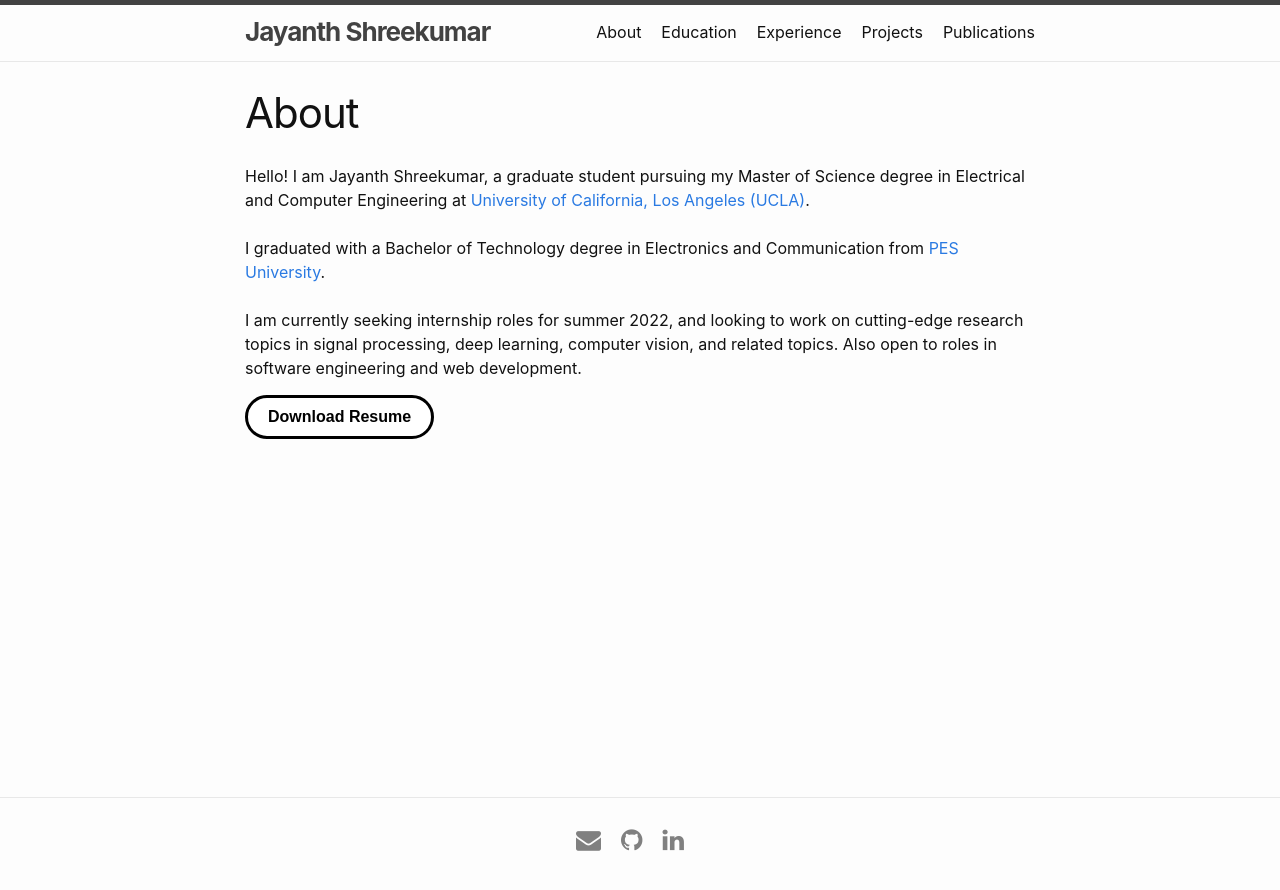
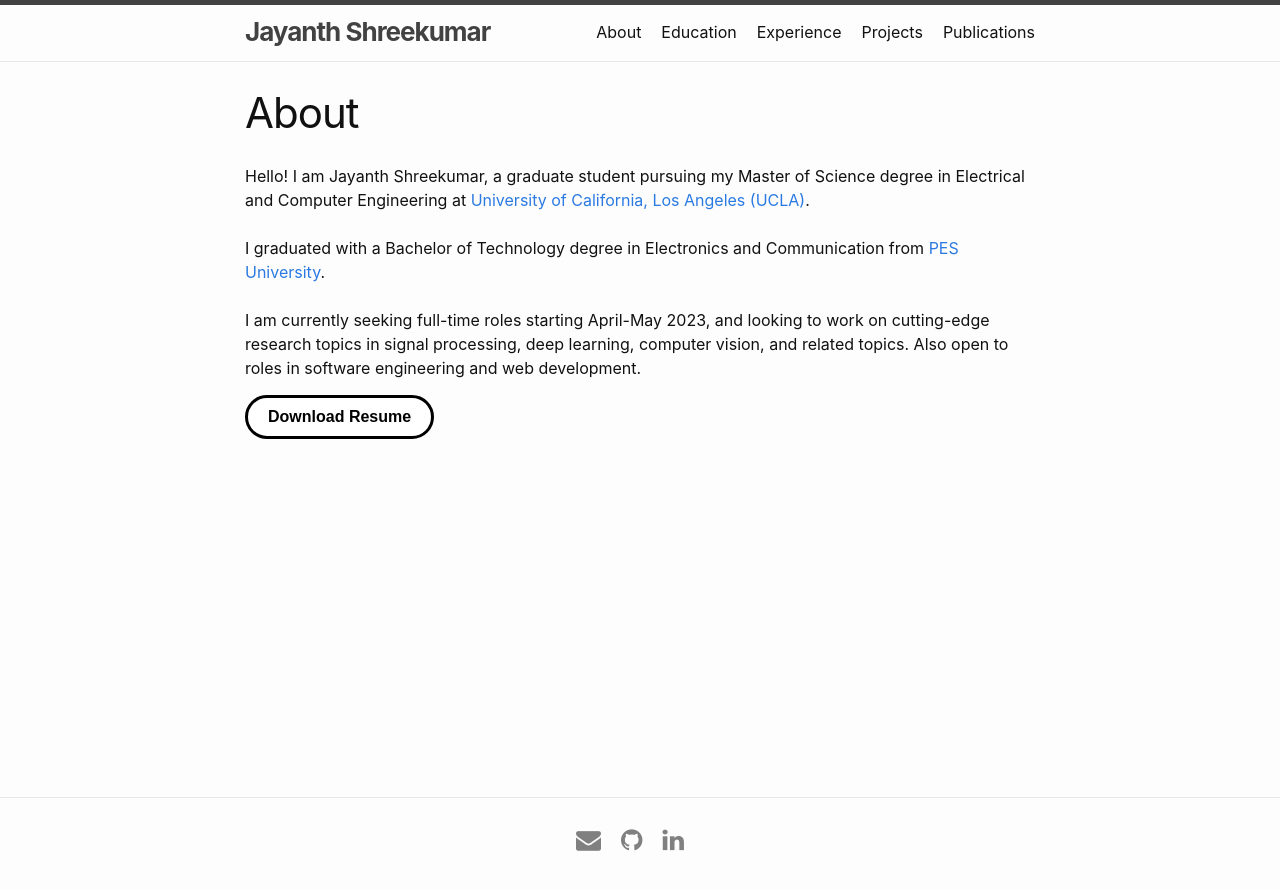
Before and after one commit to JayanthShreekumar/jayanthshreekumar.github.io_old, a Jekyll site: the page built from index.md, in a window 1280 px wide. Shown: the top 890 px of the page. Built offline with Jekyll 4.4.1, drawn with Linux system fonts in a browser that asks for light colours.

Commit message:
Update index

```diff
--- a/index.md
+++ b/index.md
@@ -9,6 +9,6 @@ Hello! I am Jayanth Shreekumar, a graduate student pursuing my Master of Science
 <br />
 I graduated with a Bachelor of Technology degree in Electronics and Communication from <a target="_blank" rel="noopener noreferrer" href="https://ec.pes.edu//">PES University</a>.<br />
 <br />
-I am currently seeking internship roles for summer 2022, and looking to work on cutting-edge research topics in signal processing, deep learning, computer vision, and related topics. Also open to roles in software engineering and web development.
+I am currently seeking full-time roles starting April-May 2023, and looking to work on cutting-edge research topics in signal processing, deep learning, computer vision, and related topics. Also open to roles in software engineering and web development.
 
 <a target="_blank" rel="noopener noreferrer" href="{{ site.baseurl }}{{ site.url }}/assets/pdf/Shreekumar_Jayanth_CV.pdf"><button class="button">Download Resume</button></a>
```
Also changed, not shown: 2 other files.
